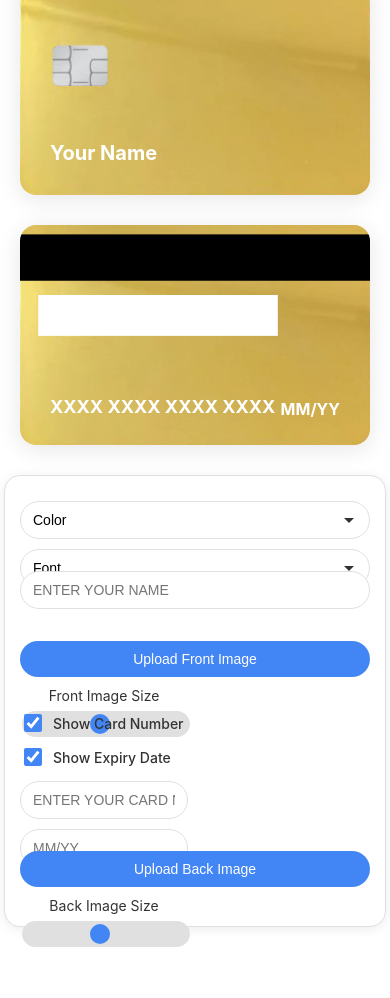
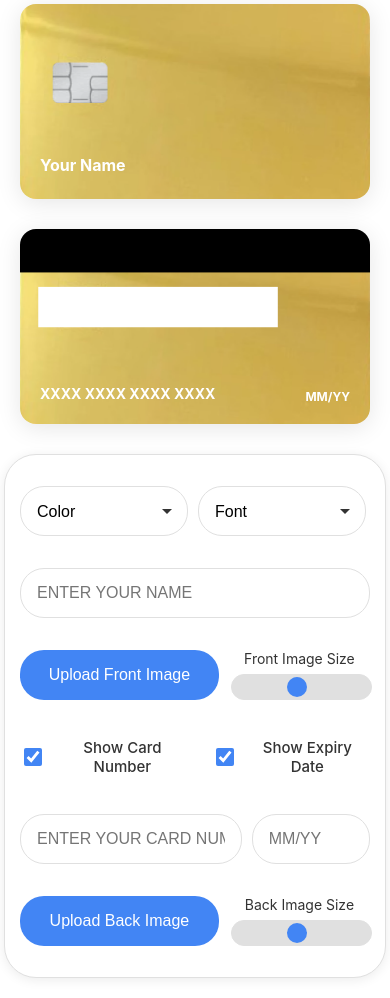
Before and after one commit to KichoX/VaultShine-Coded, a plain HTML site: page customizer.html in a window 390 px wide. Shown: the part 85-1083 px from the top of the page. Before the commit the page ends 1034 px from the top, so only its background shows below. Drawn offline with Linux system fonts and the light colour scheme.

Commit message:
Customiser is responsive

```diff
--- a/styles1.css
+++ b/styles1.css
@@ -313,8 +313,9 @@ input[type="text"]:disabled {
     opacity: 0.7;
 }
 
-/* Responsive styles */
-@media screen and (max-width: 1200px) {
+/* Only add this media query for mobile screens */
+@media (max-width: 768px) {
+
     #customization-container {
         flex-direction: column;
         align-items: center;
@@ -322,92 +323,44 @@ input[type="text"]:disabled {
     }
 
     #controls {
-        width: 90%;
-        max-width: 550px;
-    }
-}
-
-@media screen and (max-width: 768px) {
-    #card-front, #card-back {
-        width: 450px;
-        height: auto;
-        aspect-ratio: 1.586/1;
-    }
-
-    #controls {
-        width: 450px;
-        padding: 20px;
+        width: 350px;         /* Match card width */
+        padding: 15px;        /* Reduced padding */
     }
 
     .control-item {
-        flex-direction: column;
-        gap: 10px;
-    }
-
-    .upload-btn,
-    input[type="range"],
-    select,
-    input[type="text"] {
-        width: 100%;
-    }
-
-    #background-select,
-    #font-picker {
-        width: 100%;
-    }
-
-    .toggle-container {
-        flex-direction: column;
-        gap: 10px;
-        margin-bottom: -15px;
-    }
-}
-
-@media screen and (max-width: 480px) {
-    body {
-        margin: 10px;
+        gap: 10px;           /* Reduced gap between items in a row */
     }
 
     #card-front, #card-back {
-        width: 100%;
-        max-width: 450px;
+        width: 350px;          /* Reduced width for mobile */
+        height: 195px;         /* Reduced height maintaining aspect ratio */
     }
 
-    #controls {
-        width: 100%;
-        max-width: 450px;
-        padding: 15px;
-        border-radius: 16px;
+    /* Adjust text sizes for smaller cards */
+    #name-text {
+        font-size: 16px;
+        bottom: 8px;
+        left: 20px;
     }
 
-    h1 {
-        font-size: 1.5em;
+    #card-number-text {
+        font-size: 14px;
+        bottom: 8px;
+        left: 20px;
     }
 
-    .toggle-text {
-        font-size: 14px;
-    }
-
-    input[type="text"],
-    select {
-        padding: 10px 12px;
-        font-size: 14px;
-    }
-}
-
-/* iPhone 14 Pro specific adjustments */
-@media screen and (max-width: 393px) {
-    #card-front, #card-back,
-    #controls {
-        width: 350px;
-    }
-
-    .control-item {
-        margin: 10px 0 !important;
+    #date-text {
+        font-size: 12px;
+        bottom: 8px;
+        right: 20px;
     }
 
     .upload-btn {
-        padding: 10px 16px;
-        font-size: 14px;
+        width: 65%;
     }
+
+    #card-number-input {
+        width: 95%;
+    }
+
 }
```
